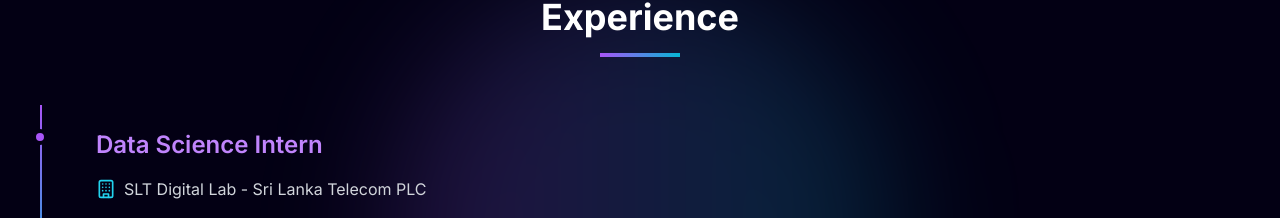
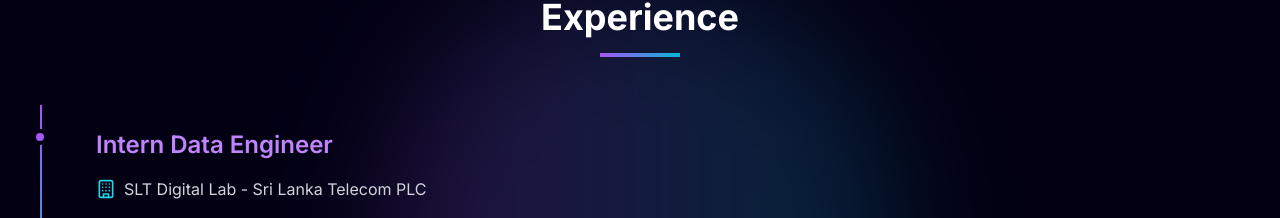
Before and after one commit to SanduniNavodya/My-Portfolio, a Next.js app: page / in a window 1280 px wide. Shown: the part 4032-4250 px from the top of the page. Built offline with nearby package versions, Linux system fonts and the light colour scheme; a web font is replaced by a local one.

Commit message:
Update Experience.jsx

```diff
--- a/components/main/Experience.jsx
+++ b/components/main/Experience.jsx
@@ -42,7 +42,7 @@ const Experience = () => {
 
             <div className="space-y-4">
               <h3 className="text-2xl font-semibold text-purple-400">
-                Data Science Intern
+                Intern Data Engineer
               </h3>
 
               <div className="flex items-center gap-2 text-gray-300">
```
